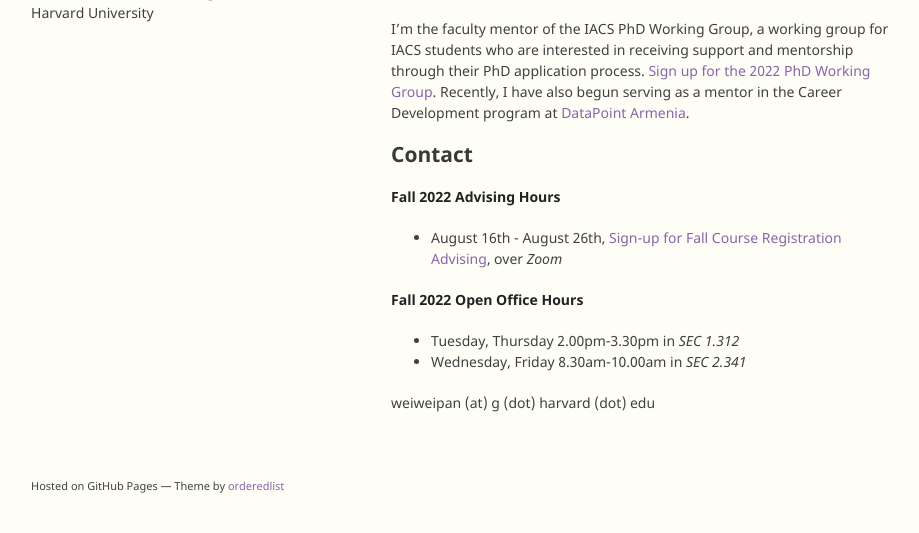
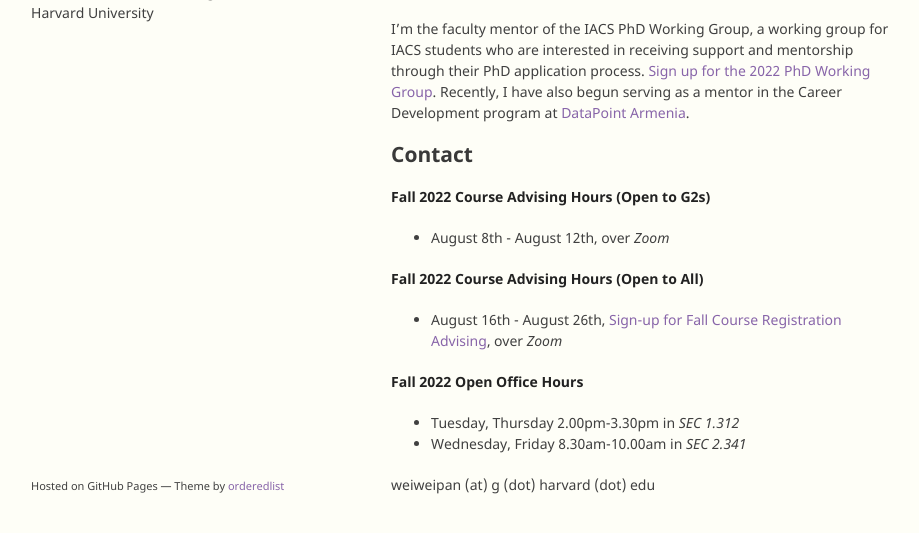
Before and after one commit to onefishy/old_webpage, a Jekyll site: the page built from index.md, in a window 1280 px wide and 900 px high, scrolled down 1306 px, cut to the strip 335-868 px from the top of the window. Shown: the whole strip, without its empty margins (179-1098 px from the left). Built offline with Jekyll 4.4.1, drawn with Linux system fonts in a browser that asks for light colours; our own code applies the rules of GitHub Pages for plain Markdown files.

Commit message:
Update index.md

```diff
--- a/index.md
+++ b/index.md
@@ -37,7 +37,10 @@ I'm the faculty mentor of the IACS PhD Working Group, a working group for IACS s
 
 ## Contact
 
-**Fall 2022 Advising Hours**
+**Fall 2022 Course Advising Hours (Open to G2s)**
+- August 8th - August 12th, over *Zoom*
+
+**Fall 2022 Course Advising Hours (Open to All)**
  - August 16th - August 26th, [Sign-up for Fall Course Registration Advising](https://calendly.com/weiweipan/30min), over *Zoom*
 
 **Fall 2022 Open Office Hours**
```
